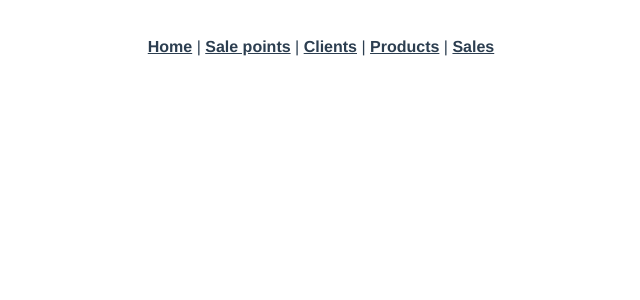
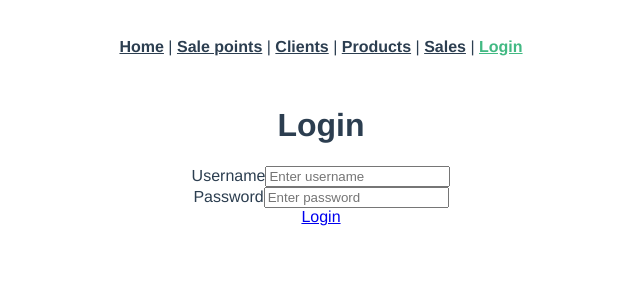
Before and after one commit to mateusnerigo/vue_js_spa_laravel_consumming, a Vue app: page /login in a window 1280 px wide. Shown: the top 300 px of the page, without its empty margins (319-959 px from the left). Built offline with nearby package versions, Linux system fonts and the light colour scheme; no server answers.

Commit message:
#002 - axios installation, authentication study

```diff
--- a/package.json
+++ b/package.json
@@ -7,6 +7,7 @@
     "build": "vue-cli-service build"
   },
   "dependencies": {
+    "axios": "^1.2.1",
     "core-js": "^3.8.3",
     "vue": "^3.2.13",
     "vue-router": "^4.0.3",
--- a/src/App.vue
+++ b/src/App.vue
@@ -2,9 +2,10 @@
   <nav>
     <router-link to="/">Home</router-link> |
     <router-link to="/salePoints">Sale points</router-link> |
-    <router-link to="/salePoints">Clients</router-link> |
-    <router-link to="/salePoints">Products</router-link> |
-    <router-link to="/salePoints">Sales</router-link>
+    <router-link to="/clients">Clients</router-link> |
+    <router-link to="/products">Products</router-link> |
+    <router-link to="/sales">Sales</router-link> |
+    <router-link to="/login">Login</router-link>
   </nav>
   <router-view/>
 </template>
--- /dev/null
+++ b/src/components/Message.vue
@@ -0,0 +1,19 @@
+<template>
+  <div class="message-container {{ messageType }}">
+    <p>{{ messageText }}</p>
+  </div>
+</template>
+
+<script>
+export default {
+    name: 'Message',
+    props: {
+        messageType: String,
+        messageText: String,
+    }
+}
+</script>
+
+<style lang="scss" scoped>
+
+</style>
--- a/src/router/index.js
+++ b/src/router/index.js
@@ -3,7 +3,12 @@ import {
   createWebHistory
 } from 'vue-router'
 
-import HomeView from '../views/HomeView.vue'
+import HomeView from '../views/HomeView.vue';
+import LoginView from '../views/login/LoginView.vue';
+import SalePointsView from '../views/salePoints/SalePointsView.vue';
+import ClientsView from '../views//clients/ClientsView.vue';
+import ProductsView from '../views/products/ProductsView.vue';
+import SalesView from '../views/sales/SalesView.vue';
 
 const routes = [
   {
@@ -12,24 +17,29 @@ const routes = [
     component: HomeView
   },
   {
+    path: '/login',
+    name: 'Login',
+    component: () => LoginView
+  },
+  {
     path: '/salePoints',
     name: 'SalePoints',
-    component: () => import(/* webpackChunkName: "salePoints" */ '../views/salePoints/SalePointsView.vue')
+    component: () => SalePointsView
   },
   {
     path: '/clients',
     name: 'Clients',
-    component: () => import(/* webpackChunkName: "clients" */ '../views/clients/ClientsView.vue')
+    component: () => ClientsView
   },
   {
     path: '/products',
     name: 'Products',
-    component: () => import(/* webpackChunkName: "products" */ '../views/products/ProductsView.vue')
+    component: () => ProductsView
   },
   {
     path: '/sales',
     name: 'Sales',
-    component: () => import(/* webpackChunkName: "sales" */ '../views/sales/SalesView.vue')
+    component: () => SalesView
   }
 ]
 
--- /dev/null
+++ b/src/views/login/LoginView.vue
@@ -0,0 +1,82 @@
+<template>
+    <div class="login-container">
+        <Message
+            v-if="((messageText != '') && (messageType != ''))"
+            :messageText="messageText"
+            :messageType="messageType"
+        />
+
+        <h1>Login</h1>
+        <div class="form">
+            <div class="input-group">
+                <label for="userName">Username</label>
+                <input
+                    type="text"
+                    name="userName"
+                    id="userName"
+                    placeholder="Enter username"
+                    v-model="userName"
+                >
+            </div>
+            <div class="input-group">
+                <label for="password">Password</label>
+                <input
+                    type="password"
+                    name="password"
+                    id="password"
+                    placeholder="Enter password"
+                    v-model="password"
+                >
+            </div>
+
+            <a href="#" @click="login">Login</a>
+        </div>
+    </div>
+</template>
+
+<script>
+import axios from 'axios';
+import Message from '@/components/Message.vue';
+axios.defaults.headers.post['Content-Type'] = 'multipart/form-data';
+
+export default {
+	components: { Message },
+    name: 'LoginView',
+    data() {
+        return {
+            userName: '',
+            password: '',
+            messageType: '',
+            messageText: ''
+        }
+    },
+
+    mounted() {
+        axios.get('http://localhost:8000/sanctum/csrf-cookie');
+    },
+
+    methods: {
+        async login() {
+            let login = await axios.post(
+                'http://localhost:8000/api/login',
+                {
+                    data: JSON.stringify({
+                        userName: this.userName,
+                        password: this.password
+                    })
+                },
+            );
+
+            if (login.data.msg != '') {
+                this.messageText = login.data.msg;
+                this.messageType = login.data.type;
+            }
+
+        }
+    }
+}
+</script>
+
+<style lang="scss" scoped>
+
+</style>
--- a/src/views/salePoints/SalePointsView.vue
+++ b/src/views/salePoints/SalePointsView.vue
@@ -8,6 +8,8 @@
 </template>
 
 <script>
+import axios from 'axios';
+
 export default {
     name: 'SalePointsView',
     data() {
@@ -16,6 +18,10 @@ export default {
             msgType: null,
             salePoints: []
         }
+    },
+
+    mounted() {
+
     },
 
     created() {
```
Also changed, not shown: 1 other file (tests, documents, lock files or other folders).
